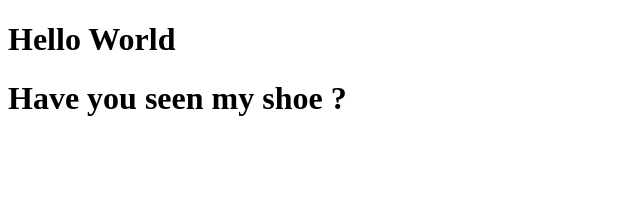
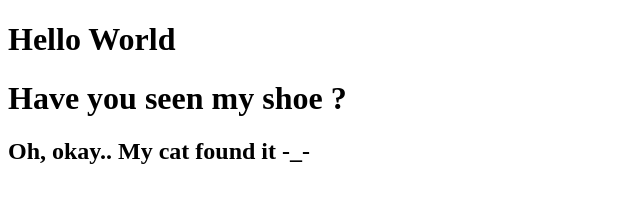
Before and after one commit to AlexisCatrix/helloWorld, a plain HTML site: page index.html in a window 1280 px wide. Shown: the whole page, without its empty margins (0-640 px from the left). Drawn offline with Linux system fonts and the light colour scheme.

Commit message:
New h2
I added a new h2 mate ! Is it good for you ?

```diff
--- a/index.html
+++ b/index.html
@@ -7,5 +7,6 @@
 <body>
     <h1>Hello World</h1>
     <h1>Have you seen my shoe ?</h1>
+    <h2>Oh, okay.. My cat found it -_-</h2>
 </body>
 </html>
```
